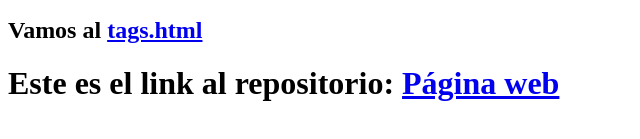
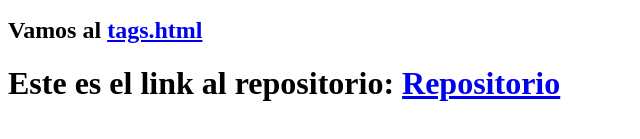
Before and after one commit to jorgenavarro13/Practica_HTML, a website: page index.html in a window 1280 px wide. Shown: the part 303-442 px from the top of the page, 0-640 px from the left. Drawn offline with Linux system fonts and the light colour scheme.

Commit message:
Updated repository link on index.html

```diff
--- a/index.html
+++ b/index.html
@@ -32,7 +32,6 @@
 
     <h2>Vamos al <a href="./subpages/tags.html">tags.html</a></h2>
 
-    <h1>Este es el link al repositorio: <a href="https://jorgenavarro13.github.io/Practica_HTML"> Página web</a></h1>
-
+    <h1>Este es el link al repositorio: <a href="https://github.com/jorgenavarro13/Practica_HTML.git"> Repositorio</a></h1>
 </body>
 </html>
```
